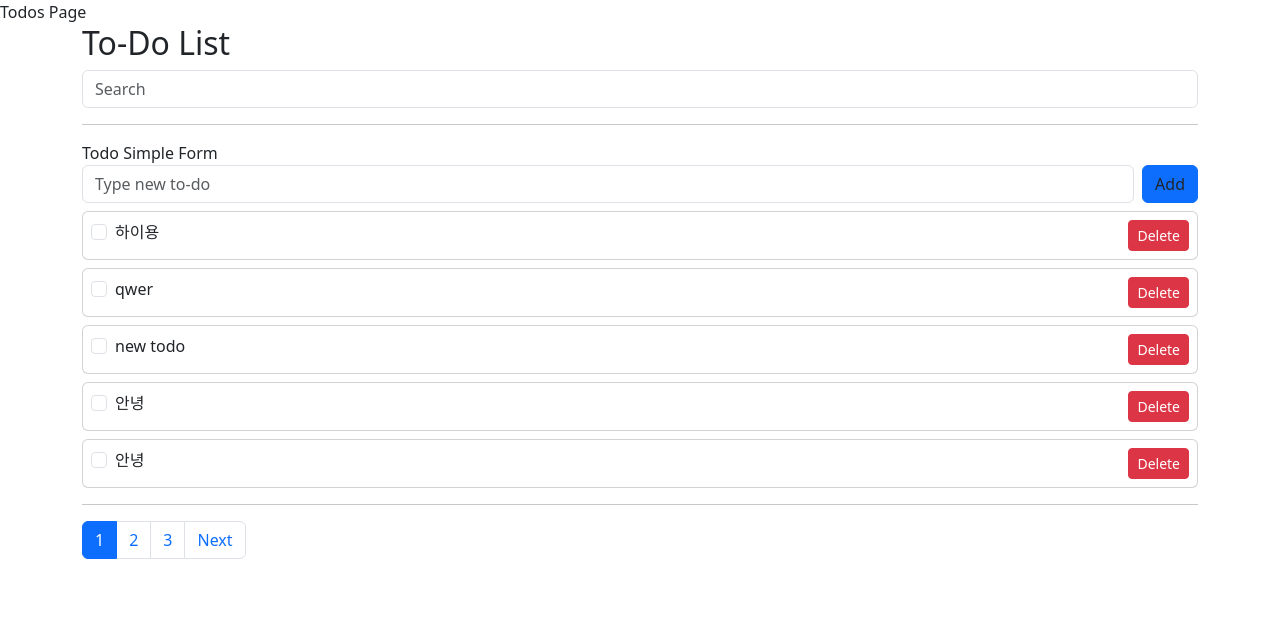
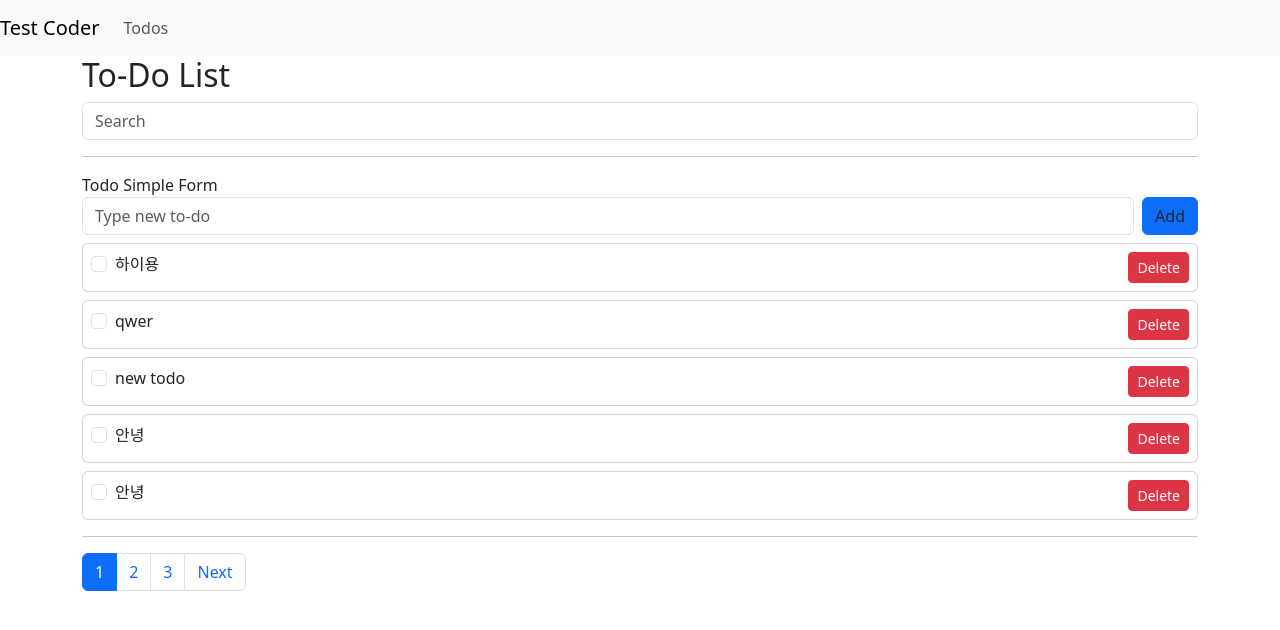
Before and after one commit to Sominhwan/vue3_study, a Vue app in the folder vue3_study/: page /todos in a window 1280 px wide. Shown: the top 630 px of the page. Built offline with nearby package versions, Linux system fonts and the light colour scheme; data requests are answered from the project's data file.

Commit message:
20240104 SMH [라우터] 추가

```diff
--- a/vue3_study/src/App.vue
+++ b/vue3_study/src/App.vue
@@ -646,7 +646,7 @@ export default {
 </style> -->
 
 // TODO watch search
-<template>
+<!-- <template>
   <router-view/>
   <div class="container">
     <h2>To-Do List</h2>
@@ -822,4 +822,26 @@ export default {
     color: gray;
     text-decoration: line-through;
   }
+</style> -->
+
+// TODO router
+<template>
+  <nav class="navbar navbar-expand-lg navbar-light bg-light">
+    <router-link class="navbar-brand" to="/">Test Coder</router-link>
+    <ul class="navbar-nav mr-auto">
+      <li class="nav-item active">
+        <router-link class="nav-link" to="/todos">Todos</router-link>
+      </li>
+    </ul>
+  </nav>
+  <router-view/>
+</template>
+
+<script>
+export default {
+
+}
+
+</script>
+<style scoped>
 </style>
--- a/vue3_study/src/router/index.js
+++ b/vue3_study/src/router/index.js
@@ -1,7 +1,8 @@
 // Composables
+import Home from '@/views/index.vue'
+import Todo from '@/views/todos/_id.vue'
+import Todos from '@/views/todos/index.vue'
 import { createRouter, createWebHistory } from 'vue-router'
-import Home from '../views/index.vue'
-import Todos from '../views/todos/index.vue'
 
 const routes = [
   {
@@ -13,6 +14,11 @@ const routes = [
     path: '/todos',
     name: 'Todos',
     component: Todos
+  },
+  {
+    path: '/todos/:id',
+    name: 'Todo',
+    component: Todo
   }
 ]
 
--- /dev/null
+++ b/vue3_study/src/views/todos/_id.vue
@@ -0,0 +1,17 @@
+<template>
+    <div>Todo Page</div>
+</template>
+
+<script>
+import { useRoute } from 'vue-router';
+export default {
+    setup() {
+        const route = useRoute();
+        console.log(route.params);
+    }
+}
+</script>
+
+<style>
+
+</style>
--- a/vue3_study/src/views/todos/index.vue
+++ b/vue3_study/src/views/todos/index.vue
@@ -1,13 +1,177 @@
 <template>
-  <div>Todos Page</div>
+  <router-view/>
+  <div class="container">
+    <h2>To-Do List</h2>
+    <input
+        class="form-control"
+        type="text"
+        v-model="searchText"
+        placeholder="Search"
+        @keyup.enter="searchTodo"
+    >
+    <hr/>
+    <TodoSimpleFormVue @add-todo="addTodo"/>
+    <div style="color: red">{{ error }}</div>
+
+    <div v-if="!todos.length">
+      There is nothing to dislplay
+    </div>
+
+    <TodoList :todos="todos" @toggle-todo="toggleTodo" @delete-todo="deleteTodo"/>
+    <hr/>
+    <nav aria-label="Page navigation example">
+      <ul class="pagination">
+        <li v-if="currentPage !== 1" class="page-item">
+          <a style="cursor: pointer;" class="page-link" href="#" @click="getTodos(currentPage -1)">Preview</a>
+        </li>
+        <li v-for="page in numberOfPages" :key="page"
+            class="page-item"
+            :class="currentPage === page ? 'active' : ''">
+            <a style="cursor: pointer;" class="page-link" href="#" @click="getTodos(page)">{{ page }}</a>
+        </li>
+        <li v-if="numberOfPages !== currentPage" class="page-item">
+          <a style="cursor: pointer;" class="page-link" href="#" @click="getTodos(currentPage + 1)">Next</a>
+        </li>
+      </ul>
+    </nav>
+  </div>
 </template>
 
 <script>
+import TodoList from '@/components/TodoList.vue';
+import TodoSimpleFormVue from '@/components/TodoSimpleForm.vue';
+import axios from 'axios';
+import { computed, ref, watch } from 'vue';
+
 export default {
+  components: {
+    TodoSimpleFormVue,
+    TodoList
+  },
+  setup() {
+    const toggle = ref(false);
+    const todos = ref([]);
+    const error = ref('');
+    const numberOfTodos = ref(0);
+    let limit = 5;
+    const currentPage = ref(1);
+    const searchText = ref('');
+    const numberOfPages = computed(() => {
+      return Math.ceil(numberOfTodos.value/limit);
+    });
 
+    const getTodos = async (page = currentPage.value) => {
+      currentPage.value = page;
+      try{
+        const res = await axios.get(
+          `http://localhost:3001/todos?_sort=id&_order=desc&subject_like=${searchText.value}&_page=${page}&_limit=${limit}`
+        );
+        console.log(res)
+        numberOfTodos.value = res.headers['x-total-count'];
+        todos.value = res.data
+      } catch(err) {
+        console.log(err);
+        error.value = 'Somthing went wrong.';
+      }
+
+    };
+
+    getTodos();
+    const todoStyle = {
+      textDecoration: 'line-through',
+      color: 'gray'
+    }
+
+    const addTodo = async (todo) => {
+      // 데이터베이스 투두를 저장
+      error.value = '';
+      try {
+        await axios.post('http://localhost:3001/todos', {
+          subject: todo.subject,
+          completed: todo.completed
+        });
+        getTodos(1);
+      } catch (err) {
+        console.log(err);
+        error.value = 'Somthing went wrong.';
+      }
+
+      console.log('hello');
+    };
+
+    const toggleTodo = async (index) => {
+      error.value = '';
+      const id = todos.value[index].id;
+      try {
+        await axios.patch('http://localhost:3001/todos/' + id, {
+          completed: !todos.value[index].completed
+        });
+        todos.value[index].completed = !todos.value[index].completed;
+      } catch(err) {
+        console.log(err);
+        error.value = 'Somthing went wrong.';
+      }
+    };
+
+    const updateName = (e) => {
+      name.value = e.target.value
+    };
+
+    const onToggle = () => {
+      toggle.value = !toggle.value;
+    }
+
+    const deleteTodo = async (index) => {
+      error.value = '';
+      const id = todos.value[index].id;
+      try {
+        await axios.delete('http://localhost:3001/todos/' + id);
+
+        getTodos(1)
+      } catch (err) {
+        console.log(err);
+        error.value = 'Somthing went wrong.';
+      }
+    };
+
+
+    let timeout = null;
+    const searchTodo = () => {
+      clearTimeout(timeout);
+      getTodos(1);
+    };
+
+    watch(searchText, () => {
+      clearTimeout(timeout);
+      timeout = setTimeout(() => {
+        getTodos(1);
+      }, 2000);
+    });
+
+    return {
+      searchTodo,
+      addTodo,
+      toggleTodo,
+      updateName,
+      todos,
+      toggle,
+      onToggle,
+      todoStyle,
+      deleteTodo,
+      searchText,
+      //filteredTodos,
+      error,
+      numberOfPages,
+      currentPage,
+      getTodos
+    };
+  }
 }
+
 </script>
-
-<style>
-
+<style scoped>
+  .todo {
+    color: gray;
+    text-decoration: line-through;
+  }
 </style>
```
